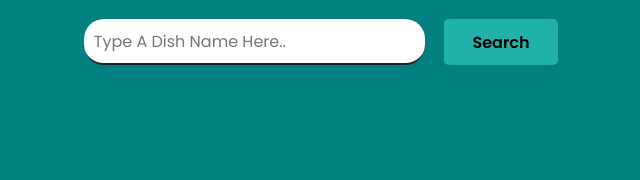
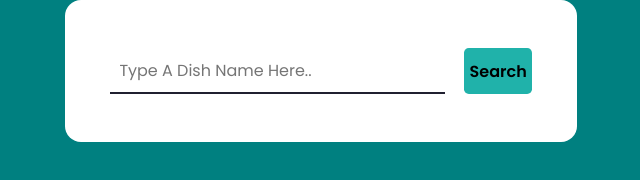
Before and after one commit to hamzafarooq360/Recipe-App, a website: page index.html in a window 1280 px wide. Shown: the whole page, without its empty margins (319-959 px from the left). Drawn offline with Linux system fonts and the light colour scheme.

Commit message:
fixed search bar

```diff
--- a/style.css
+++ b/style.css
@@ -31,6 +31,9 @@ body {
   padding: 1.2em;
   grid-template-columns: 9fr 3fr;
   gap: 1.2em;
+  background: #ffffff;
+  padding: 3em 2.8em;
+  border-radius: 1em;
 }
 .search-container input {
   font-size: 1em;
@@ -38,16 +41,15 @@ body {
   border: none;
   outline: none;
   border-bottom: 2px solid #202030;
-  border-radius: 20px;
+
 }
 .search-container button {
   font-size: 1em;
   background-color: #20b2aa;
-  border: none;
   font-weight: 600;
   border-radius: 0.3em;
   color: black;
-  border-color: black;
+  border: none;
 }
 
 .search-container button:hover {
```
